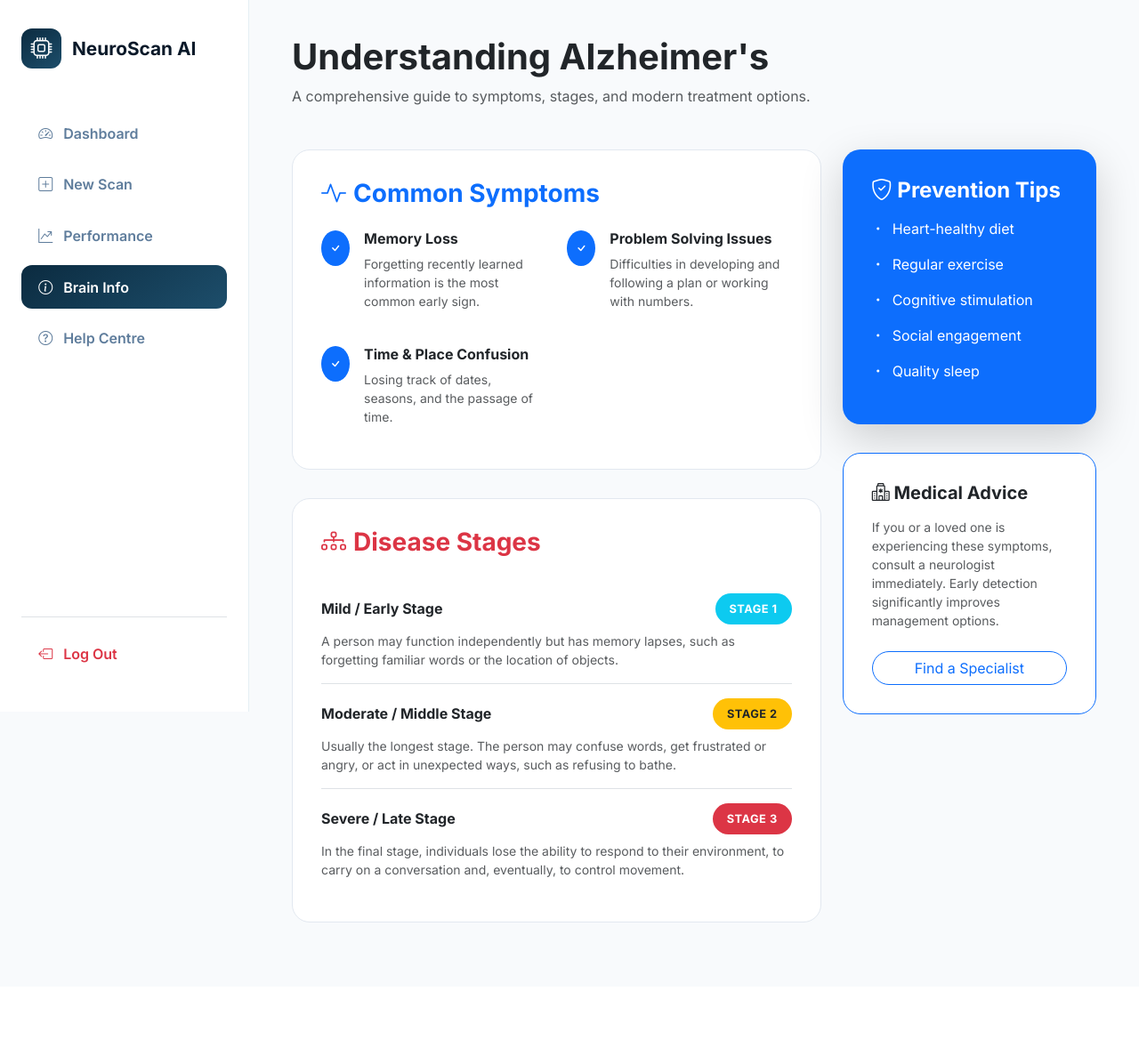
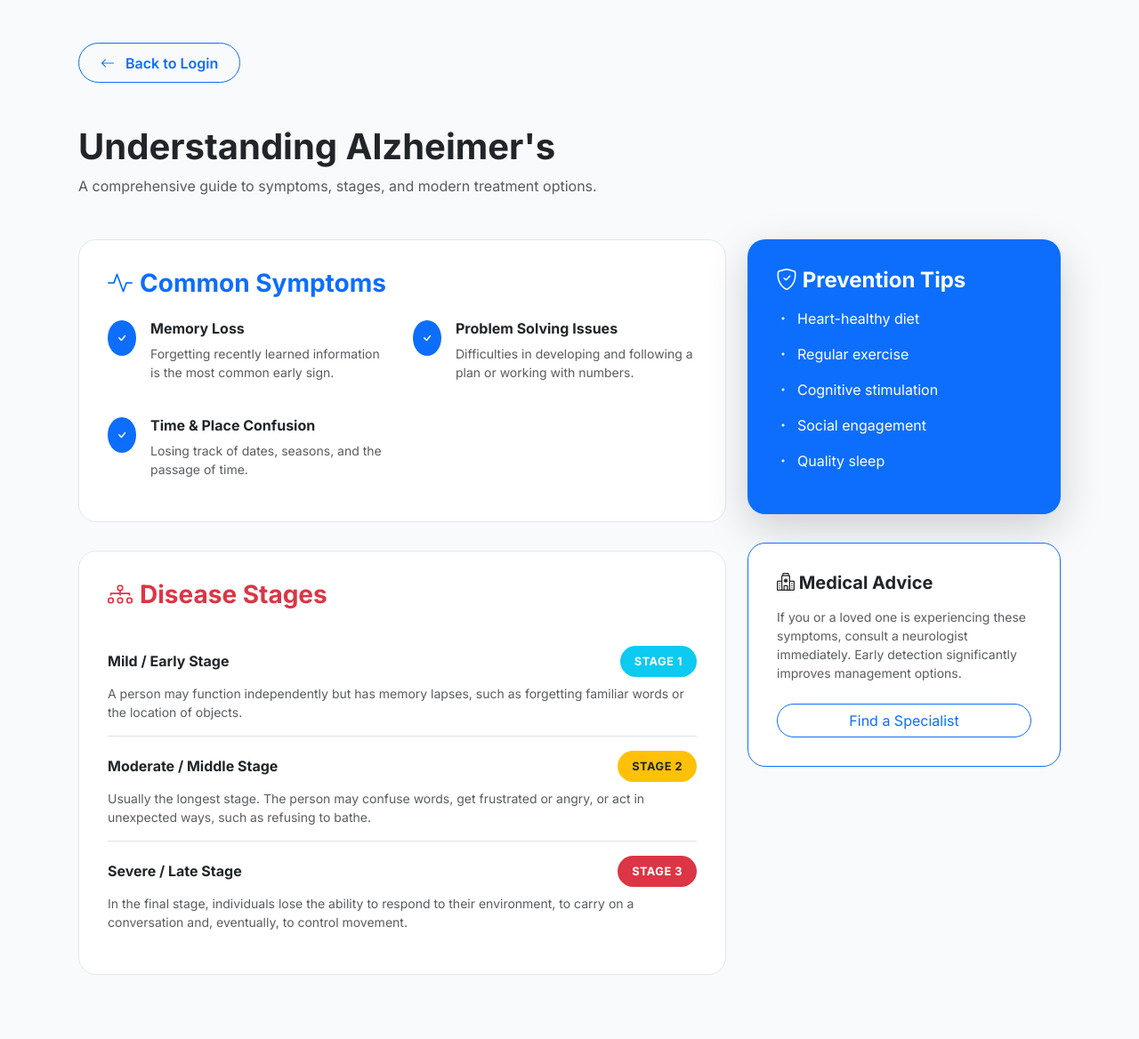
Before and after one commit to harshamukund4070/alzheimer-ai-detector, a Django app: page /info/ in a window 1280 px wide. Shown: the whole page at 89% size. Before the commit the page ends 1037 px from the top, so only its background shows below. Run offline with Django 5.2, Linux system fonts and the light colour scheme.

Commit message:
Allow info and helpcentre pages to be viewed publicly without logging in

```diff
--- a/templates/info.html
+++ b/templates/info.html
@@ -24,6 +24,7 @@
     </style>
 </head>
 <body>
+    {% if request.session.email %}
     <nav class="sidebar">
         <div class="sidebar-brand">
             <div class="logo-icon"><i class="bi bi-cpu"></i></div>
@@ -39,6 +40,12 @@
         </div>
     </nav>
     <main class="main-content">
+    {% else %}
+    <main class="main-content" style="margin-left: 0; max-width: 1200px; margin: 0 auto; padding-top: 3rem;">
+        <a href="/" class="btn btn-outline-primary mb-5" style="border-radius: 30px; font-weight: 600; padding: 0.6rem 1.5rem;">
+            <i class="bi bi-arrow-left me-2"></i> Back to Login
+        </a>
+    {% endif %}
         <h1 class="fw-bold mb-2">Understanding Alzheimer's</h1>
         <p class="text-muted mb-5">A comprehensive guide to symptoms, stages, and modern treatment options.</p>
 
```
Also changed, not shown: templates/helpcentre.html (+7 -0 lines).
